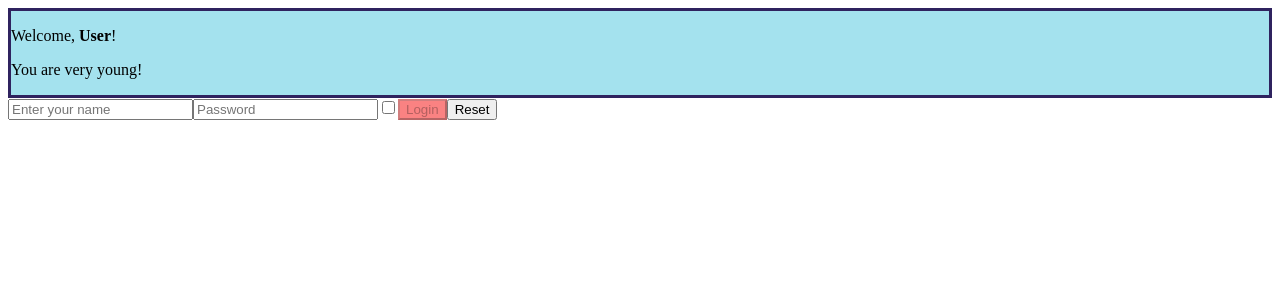
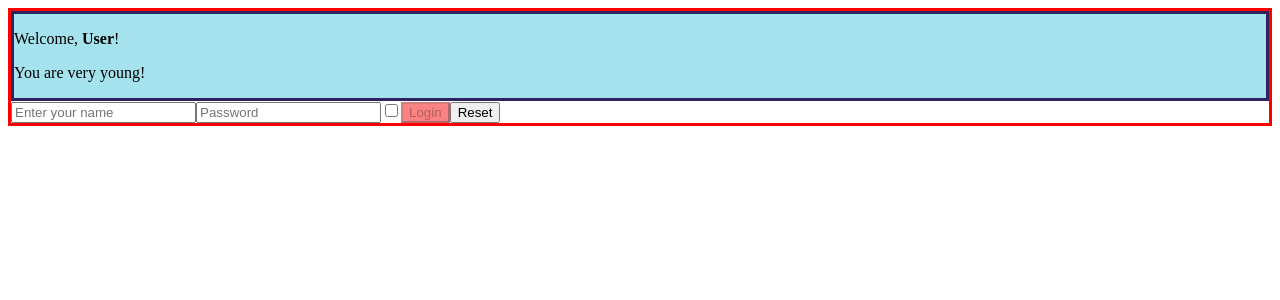
Before and after one commit to EnzoSt/react-exercises, a React (Create React App) app: page / in a window 1280 px wide. Shown: the top 300 px of the page. Built offline with nearby package versions, Linux system fonts and the light colour scheme.

Commit message:
component-composition-01

```diff
--- a/src/App.js
+++ b/src/App.js
@@ -8,11 +8,12 @@ import { Welcome } from "./Welcome";
 // import { TodoList } from "./TodoList";
 // import { UncontrolledLogin } from "./UncontrolledLogin";
 import { Login } from "./Login";
+import { Container } from "./Container";
 
 export class App extends React.Component {
   render() {
     return (
-      <div>
+      <Container>
         {/* <Counter initialValue={0} incrementBy={1} /> */}
         {/* <Hello /> */}
         <Welcome />
@@ -22,7 +23,7 @@ export class App extends React.Component {
         <Login />
         {/* <TodoList /> */}
         {/* <UncontrolledLogin /> */}
-      </div>
+      </Container>
     );
   }
 }
--- /dev/null
+++ b/src/Container.js
@@ -0,0 +1,11 @@
+import React from "react";
+
+export class Container extends React.Component {
+    render() {
+        return (
+            <div className="container">
+                {this.props.children}
+            </div>
+        )
+    }
+}
--- a/src/index.css
+++ b/src/index.css
@@ -2,3 +2,8 @@
     background-color: rgb(164 226 238);
     border: 3px solid #2f235f;
 }
+
+.container {
+    background-color: white;
+    border: 3px solid red;
+}
```
